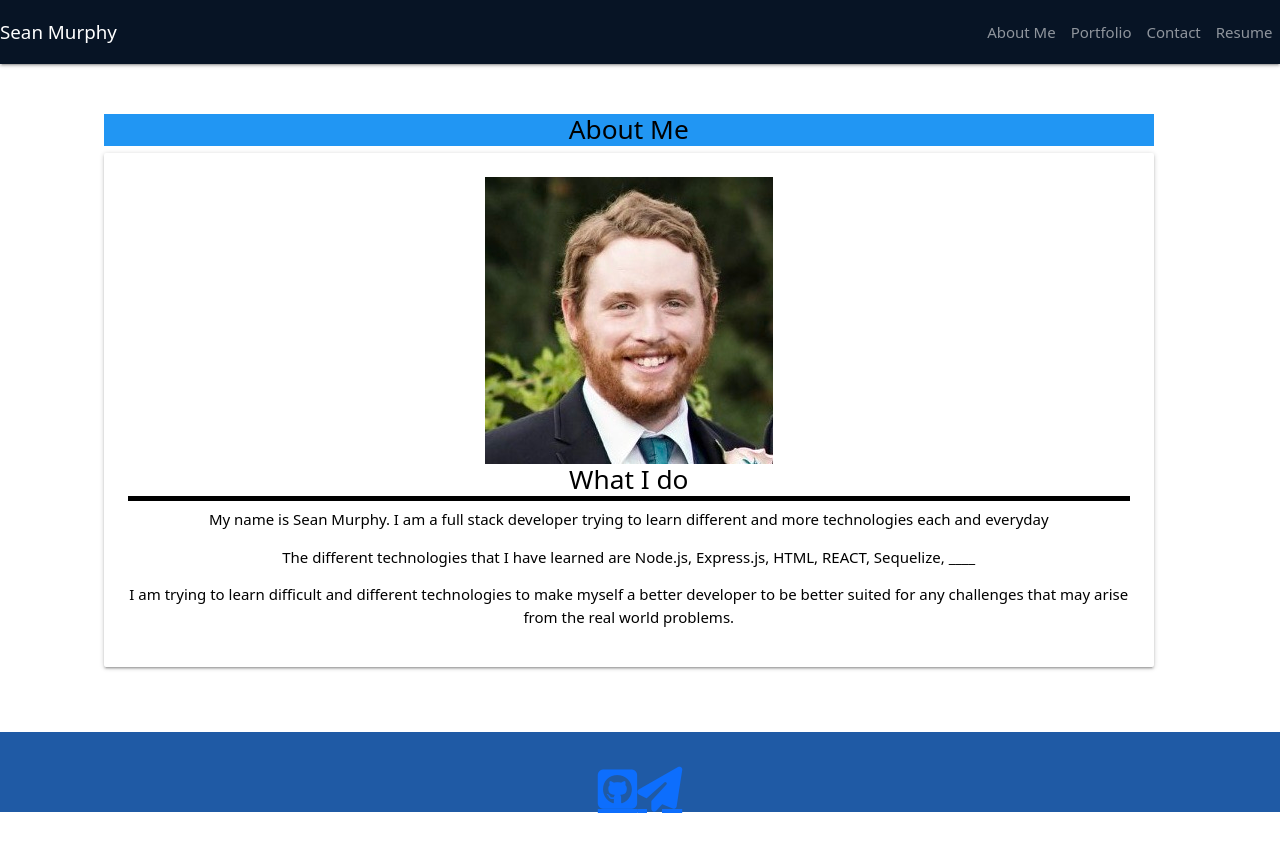
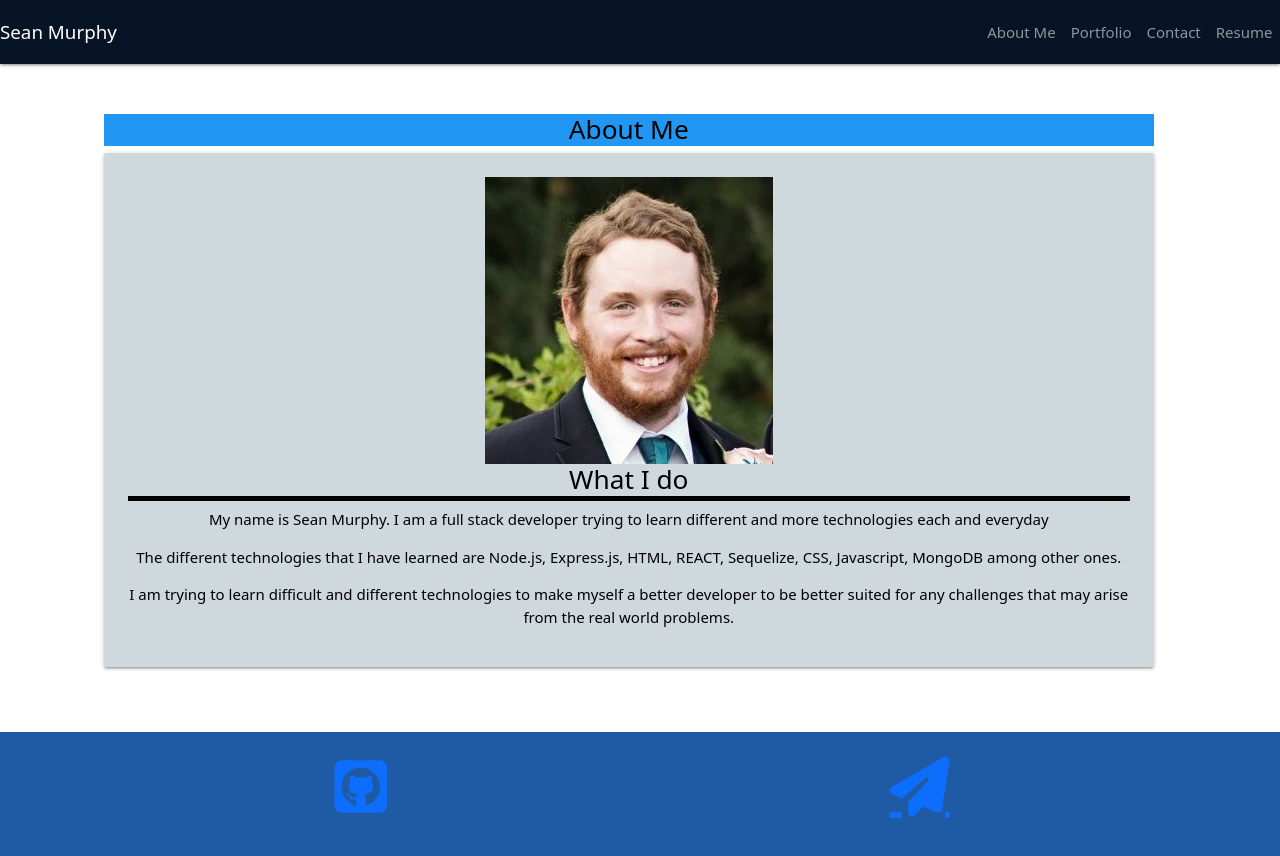
Before and after one commit to smurphy7326/good-react-portfolio, a React (Create React App) app: page / in a window 1280 px wide. Before the commit the page ends 832 px from the top, so only its background shows below. Built offline with nearby package versions, Linux system fonts and the light colour scheme.

Commit message:
working on the CSS ofr the footer and other things

```diff
--- a/src/components/About/index.js
+++ b/src/components/About/index.js
@@ -7,16 +7,16 @@ const About = () => {
        <div className="container row center-align">
            <div className="col">
                <h3 className='header align-center text-color royal blue'>About Me</h3>
-            <div className='card-panel'>
+            <div className='card-panel blue-grey lighten-4'>
             <div className='card-image center-align'>
                <div className='card-image center-align'>
                    <img src={profilePicture} alt='headshot'></img>
            </div>
            <div className='card-stacked'>
                <div className='card-content'>
-                   <h3 className='center-align'style={{borderBottom: '5px solid'}}>What I do</h3>
+                   <h3 className='center-align 'style={{borderBottom: '5px solid'}}>What I do</h3>
                    <p>My name is Sean Murphy. I am a full stack developer trying to learn different and more technologies each and everyday</p>
-                   <p> The different technologies that I have learned are Node.js, Express.js, HTML, REACT, Sequelize, ____</p>
+                   <p> The different technologies that I have learned are Node.js, Express.js, HTML, REACT, Sequelize, CSS, Javascript, MongoDB among other ones.</p>
                    <p> I am trying to learn difficult and different technologies to make myself a better developer to be better suited for any challenges that may arise from the real world problems.</p>
 
                </div>
--- a/src/components/Footer/index.js
+++ b/src/components/Footer/index.js
@@ -6,9 +6,9 @@ const Footer = () => {
             <div className="container center">
                 <div className="row">
                     <div className="col s12">
-                        <p className="grey-text text-darken-3"></p>
-                        <a href='https://github.com/smurphy7326/good-react-portfolio' target="_blank" rel="noreferrer"i class="fab fa-github-square fa-3x"></a>
-                        <a href='https://www.linkedin.com/in/sean-murphy-08a45a37/' target="_blank" rel="noreferrer" i class="fas fa-paper-plane fa-3x"></a>
+                        <p className="icons-footer"></p>
+                        <a href='https://github.com/smurphy7326/good-react-portfolio' target="_blank" rel="noreferrer"i class="fab fa-github-square fa-4x col s6"></a>
+                        <a href='https://www.linkedin.com/in/sean-murphy-08a45a37/' target="_blank" rel="noreferrer" i class="fas fa-paper-plane fa-4x"></a>
                     </div>
                 </div>
             </div>
--- a/src/components/Project/index.js
+++ b/src/components/Project/index.js
@@ -9,7 +9,7 @@ const Project = (props) => {
       <div class="card">
         <div class="card-image">
         <img className="project" alt={props.name} src={require(`../../assets/images/${props.image}`).default}/>
-          <span className="card-title blue-text text-darken-2 card-panel teal lighten-2">{props.name}</span>
+          <span className="card-title white-text card-panel navy blue">{props.name}</span>
         </div>
         <div class="card-content">
           <p>{props.description}</p>
--- a/src/index.css
+++ b/src/index.css
@@ -1,4 +1,7 @@
+
+
 body {
+  background-color: #79AFBA;
   margin: 0;
   font-family: -apple-system, BlinkMacSystemFont, 'Segoe UI', 'Roboto', 'Oxygen',
     'Ubuntu', 'Cantarell', 'Fira Sans', 'Droid Sans', 'Helvetica Neue',
@@ -12,8 +15,19 @@ code {
     monospace;
 }
 
-#navigationBar {
-  background-color: #317FCE;
-  color: #CE8031;
+/* this is to help with the footer so it goes to the bottom of the page */
 
+.page-footer {
+  padding-top: 10px;
+  padding-bottom: 20px;
 }
+
+.page-container {
+  display: flex;
+  flex-direction: column;
+  min-height: 100vh;
+}
+
+.content-wrap {
+  flex:1;
+}
```
